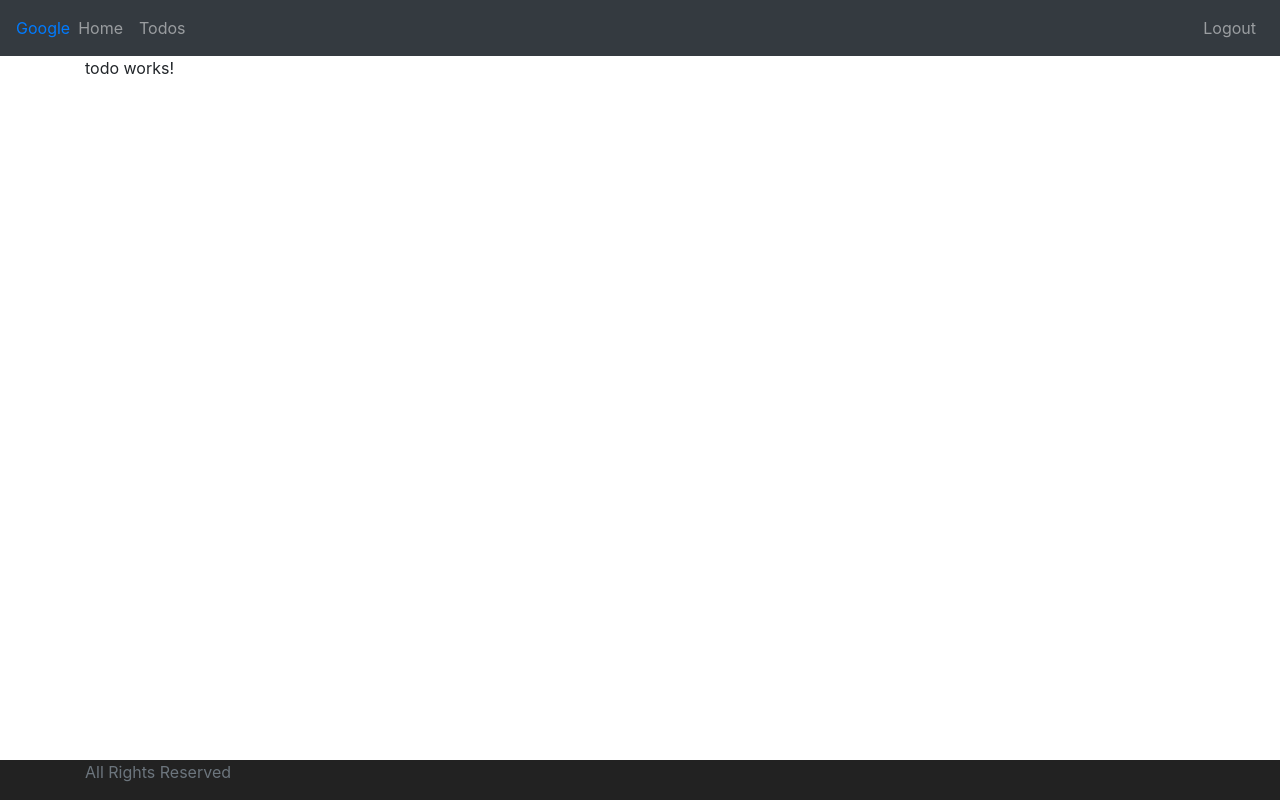
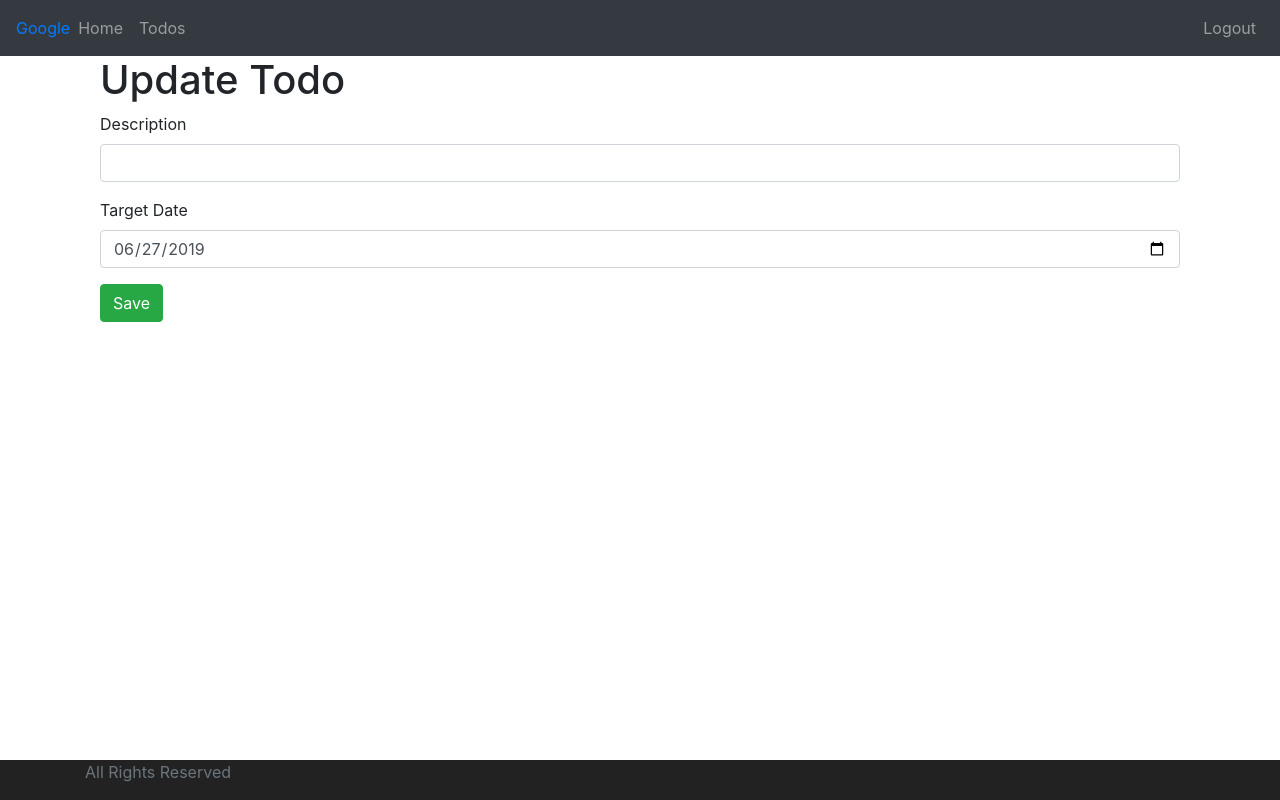
Before and after one commit to hodientuananh/udemy-angular7, an Angular app: page /todos/1 in a window 1280 px wide. Built offline with nearby package versions, Linux system fonts and the light colour scheme; no server answers; sample sign-in values are in the browser's storage.

Commit message:
add todo update

```diff
--- a/src/app/service/data/todo-data.service.ts
+++ b/src/app/service/data/todo-data.service.ts
@@ -18,4 +18,8 @@
   deleteTodo(username, id){
     return this.http.delete(`http://localhost:8080/users/${username}/todos/${id}`);
   }
+
+  retrieveTodo(username, id){
+    return this.http.get<Todo>(`http://localhost:8080/users/${username}/todos/${id}`);
+  }
 }
--- a/src/app/todo/todo.component.html
+++ b/src/app/todo/todo.component.html
@@ -1,3 +1,19 @@
-<p>
-  todo works!
-</p>
+<div class="container">
+
+  <h1>Update Todo</h1>
+
+  <fieldset class="form-group">
+    <label>Description</label>
+    <input type="text" [(ngModel)]="todo.description" class="form-control" name="description" required>
+  </fieldset>
+
+  <fieldset class="form-group">
+    <label>Target Date</label>
+    <input type="date"
+    [ngModel]="todo.targetDate | date:'yyyy-MM-dd'"
+    (ngModelChange)="todo.targetDate = $event" class="form-control" name="targetDate" required>
+  </fieldset>
+
+  <button class="btn btn-success" (click)="saveTodo()">Save</button>
+
+</div>
--- a/src/app/todo/todo.component.ts
+++ b/src/app/todo/todo.component.ts
@@ -1,4 +1,7 @@
 import { Component, OnInit } from '@angular/core';
+import { TodoDataService } from '../service/data/todo-data.service';
+import { Todo } from '../list-todos/list-todos.component';
+import { ActivatedRoute } from '@angular/router';
 
 @Component({
   selector: 'app-todo',
@@ -7,9 +10,20 @@
 })
 export class TodoComponent implements OnInit {
 
-  constructor() { }
+  id: number;
+  todo: Todo;
+
+  constructor(
+    private todoService: TodoDataService,
+    private route: ActivatedRoute
+  ) { }
 
   ngOnInit() {
+    this.id = this.route.snapshot.params['id'];
+    this.todo = new Todo(1, '', false, new Date());
+    this.todoService.retrieveTodo('benkinmat', this.id).subscribe(
+      result => this.todo = result
+    );
   }
 
 }
```
